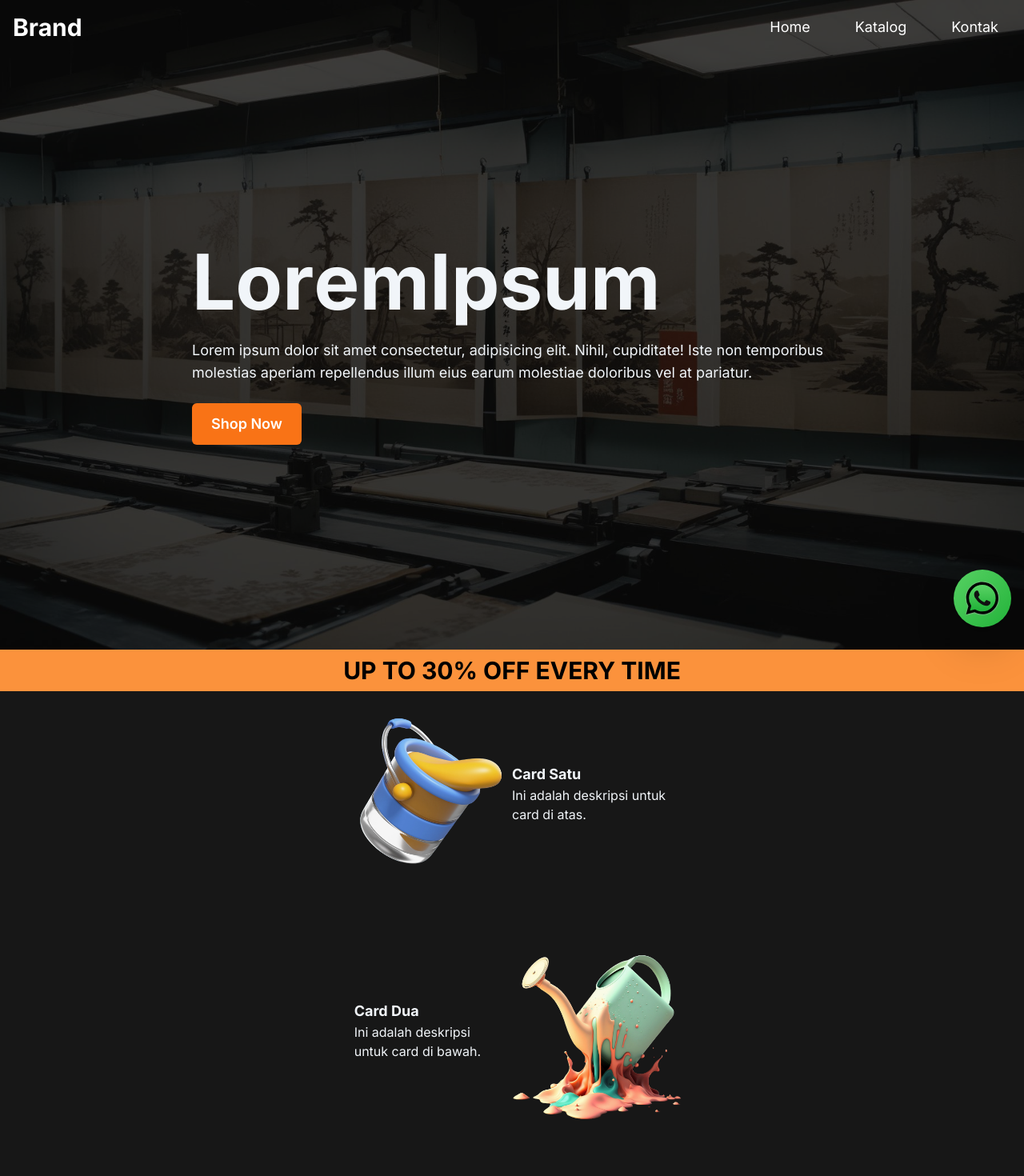
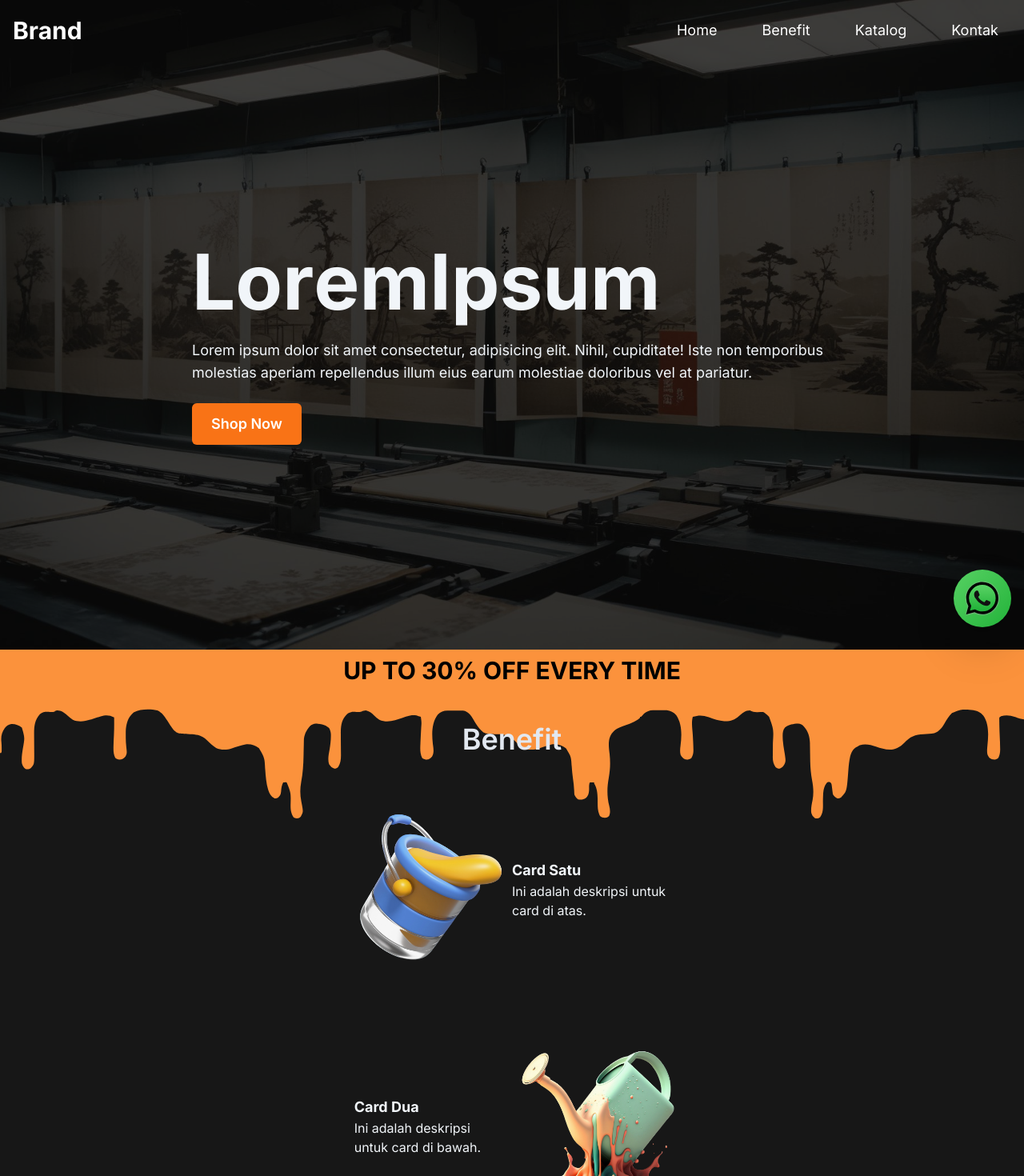
Before and after one commit to dzikrnshdjafar/landing-page-sablon, a React (Vite) app: page / in a window 1280 px wide. Shown: the top 1470 px of the page at 80% size. Built offline with nearby package versions, Linux system fonts and the light colour scheme.

Commit message:
styling cat tumpah werrr

```diff
--- a/src/components/Hero.jsx
+++ b/src/components/Hero.jsx
@@ -3,6 +3,8 @@ import { useRef, useState, useEffect } from "react";
 import bgImage1 from "../assets/bgimage1.png";
 import bgImage2 from "../assets/bgimage2.jpeg";
 import bgImage3 from "../assets/bgimage3.jpeg";
+
+import Cat from "../assets/cat.svg"
 
 const bgImages = [bgImage1, bgImage2, bgImage3];
 
@@ -107,7 +109,8 @@ const Hero = () => {
         </div>
       </section>
 
-      <div className="bg-orange-400 text-center py-2">
+      <img src={Cat} alt="Benefit" className="absolute desktop:mt-0 laptop:mt-0 tablet:mt-1 hp:mt-5"/>
+      <div className="bg-orange-400 text-center py-2 relative">
         <h1 className="font-bold text-lg tablet:text-2xl laptop:text-3xl">
           UP TO 30% OFF EVERY TIME
         </h1>
--- a/src/components/Katalog.jsx
+++ b/src/components/Katalog.jsx
@@ -48,7 +48,7 @@ const Katalog = () => {
             <img
               src={katalog}
               alt={`Produk ${index + 1}`}
-              className="object-cover w-full h-auto hp:max-h-20 lg:max-h-80 max-w-xs rounded-xl cursor-pointer"
+              className="object-cover w-full h-auto hp:max-h-20 md:max-h-64 lg:max-h-80 max-w-xs rounded-xl cursor-pointer"
               onClick={() => openModal(katalog)} // Membuka modal saat gambar diklik
             />
           </div>
@@ -73,6 +73,7 @@ const Katalog = () => {
               alt="Preview"
               className="max-w-full max-h-full rounded-lg"
             />
+
           </div>
         </div>
       )}
--- a/src/components/Kontak.jsx
+++ b/src/components/Kontak.jsx
@@ -13,11 +13,12 @@ const Kontak = () => {
   return (
     <section
       id="kontak"
-      className="h-screen flex flex-col items-center justify-center bg-gray-200"
+      className="h-screen flex flex-col items-center justify-center bg-gray-200 relative"
     >
+
       {/* Judul Section */}
       <motion.h2
-        className="text-4xl font-semibold text-gray-800 mb-8"
+        className="text-4xl font-bold text-orange-500 mb-8"
         initial={{ opacity: 0, y: -50 }}
         animate={{ opacity: 1, y: 0 }}
         transition={{ type: "spring", stiffness: 50, duration: 1 }}
--- a/src/components/Navbar.jsx
+++ b/src/components/Navbar.jsx
@@ -54,14 +54,16 @@ const Navbar = () => {
 
         {/* Links (Desktop & Mobile) */}
         <div
-          className={`${
-            isOpen ? 'block' : 'hidden'
-          } md:flex md:space-x-6 text-lg absolute md:relative top-16 md:top-0 left-0 w-full md:w-auto bg-neutral-800 md:bg-transparent text-white md:flex-row flex-col items-center md:items-center transition-all duration-300 md:transition-none`}
-        >
-          <a href="#home" onClick={(e) => handleScroll(e, 'home')} className="py-2 px-4 md:py-0 hover:text-gray-300 transition">Home</a>
-          <a href="#katalog" onClick={(e) => handleScroll(e, 'katalog')} className="py-2 px-4 md:py-0 hover:text-gray-300 transition">Katalog</a>
-          <a href="#kontak" onClick={(e) => handleScroll(e, 'kontak')} className="py-2 px-4 md:py-0 hover:text-gray-300 transition">Kontak</a>
-        </div>
+  className={`${
+    isOpen ? 'flex' : 'hidden'
+  } flex-col md:flex md:flex-row md:space-x-6 text-lg absolute md:relative top-16 md:top-0 left-0 w-full md:w-auto bg-neutral-800 md:bg-transparent text-white items-center transition-all duration-300 md:transition-none`}
+>
+  <a href="#home" onClick={(e) => handleScroll(e, 'home')} className="py-2 px-4 hover:text-gray-300 transition">Home</a>
+  <a href="#benefit" onClick={(e) => handleScroll(e, 'benefit')} className="py-2 px-4 hover:text-gray-300 transition">Benefit</a>
+  <a href="#katalog" onClick={(e) => handleScroll(e, 'katalog')} className="py-2 px-4 hover:text-gray-300 transition">Katalog</a>
+  <a href="#kontak" onClick={(e) => handleScroll(e, 'kontak')} className="py-2 px-4 hover:text-gray-300 transition">Kontak</a>
+</div>
+
       </div>
     </nav>
   );
--- a/src/components/Slide.jsx
+++ b/src/components/Slide.jsx
@@ -78,7 +78,12 @@ const SlideInDivs = () => {
 
 
   return (
+    <section id="benefit">
     <div className="flex flex-col items-center justify-center h-min-screen space-y-6 tablet:space-y-10 bg-neutral-900 text-slate-100 overflow-x-hidden">
+      <h2 className="text-4xl mt-10 text-center font-semibold text-slate-200 z-20">
+        Benefit
+
+      </h2>
       {/* Card Satu: Gambar di kiri, teks di kanan */}
       <motion.div
         ref={refDivOne}
@@ -86,7 +91,7 @@ const SlideInDivs = () => {
         variants={divOne}
         initial="hidden"
         animate={isInViewDivOne ? "visible" : "hidden"}
-      >
+        >
         <img src={div1} alt="Gambar Card Satu" className="w-1/2 h-full object-cover" />
         <div className="w-1/2 py-20 flex flex-col justify-center">
           <h3 className="text-lg font-bold">Card Satu</h3>
@@ -101,7 +106,7 @@ const SlideInDivs = () => {
         variants={divTwo}
         initial="hidden"
         animate={isInViewDivTwo ? "visible" : "hidden"} // Hanya mulai ketika divTwo terlihat
-      >
+        >
         <img src={div2} alt="Gambar Card Dua" className="w-1/2 h-full object-cover" />
         <div className="w-1/2 p-4 flex flex-col justify-center">
           <h3 className="text-lg font-bold">Card Dua</h3>
@@ -116,7 +121,7 @@ const SlideInDivs = () => {
         variants={divThree}
         initial="hidden"
         animate={isInViewDivThree ? "visible" : "hidden"} // Hanya mulai ketika divThree terlihat
-      >
+        >
         <img src={div3} alt="Gambar Card Tiga" className="w-1/2 h-full object-cover" />
         <div className="w-1/2 p-4 flex flex-col justify-center">
           <h3 className="text-lg font-bold">Card Tiga</h3>
@@ -131,7 +136,7 @@ const SlideInDivs = () => {
         variants={divFour}
         initial="hidden"
         animate={isInViewDivFour ? "visible" : "hidden"} // Hanya mulai ketika divFour terlihat
-      >
+        >
         <img src={div4} alt="Gambar Card Empat" className="w-1/2 h-full object-cover" />
         <div className="w-1/2 p-4 flex flex-col justify-center">
           <h3 className="text-lg font-bold">Card Empat</h3>
@@ -139,6 +144,7 @@ const SlideInDivs = () => {
         </div>
       </motion.div>
     </div>
+        </section>
   );
 };
 
```
Also changed, not shown: src/assets/benefit.png (added), src/assets/cat.svg (added).
